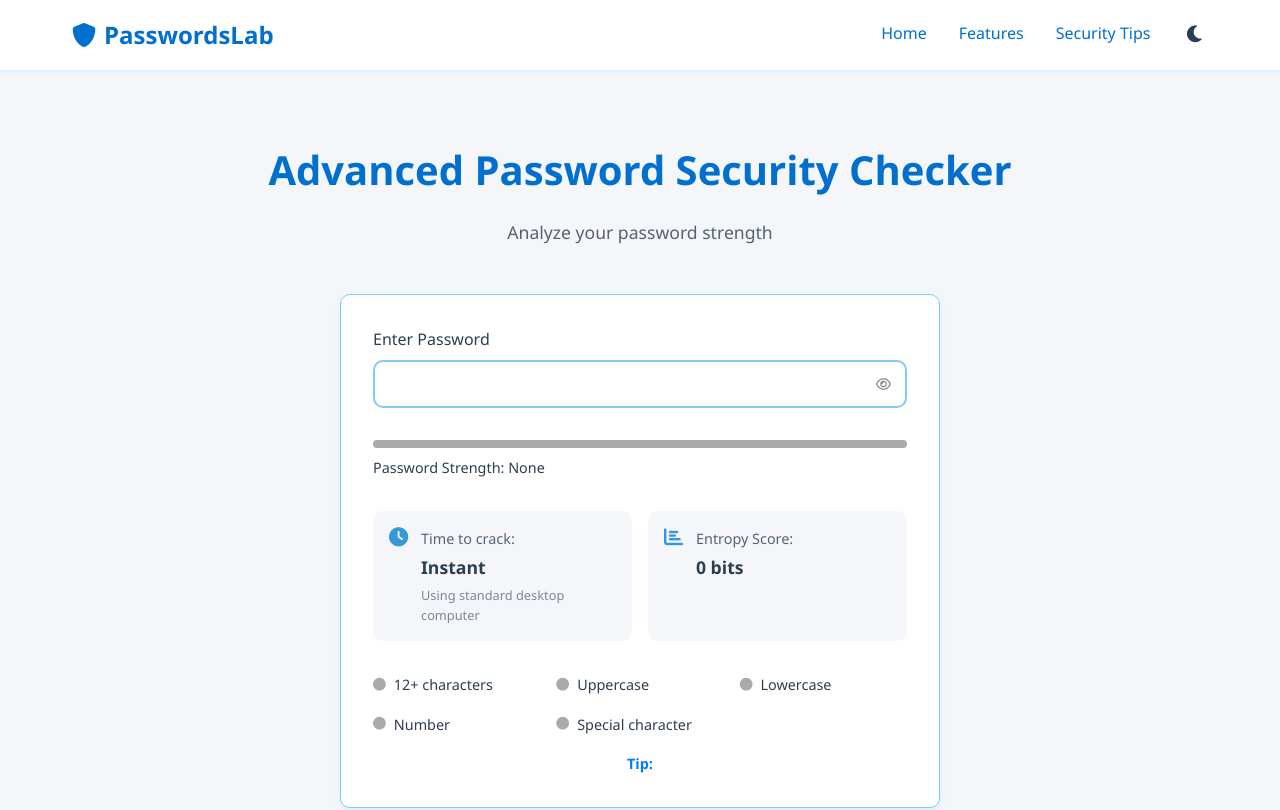
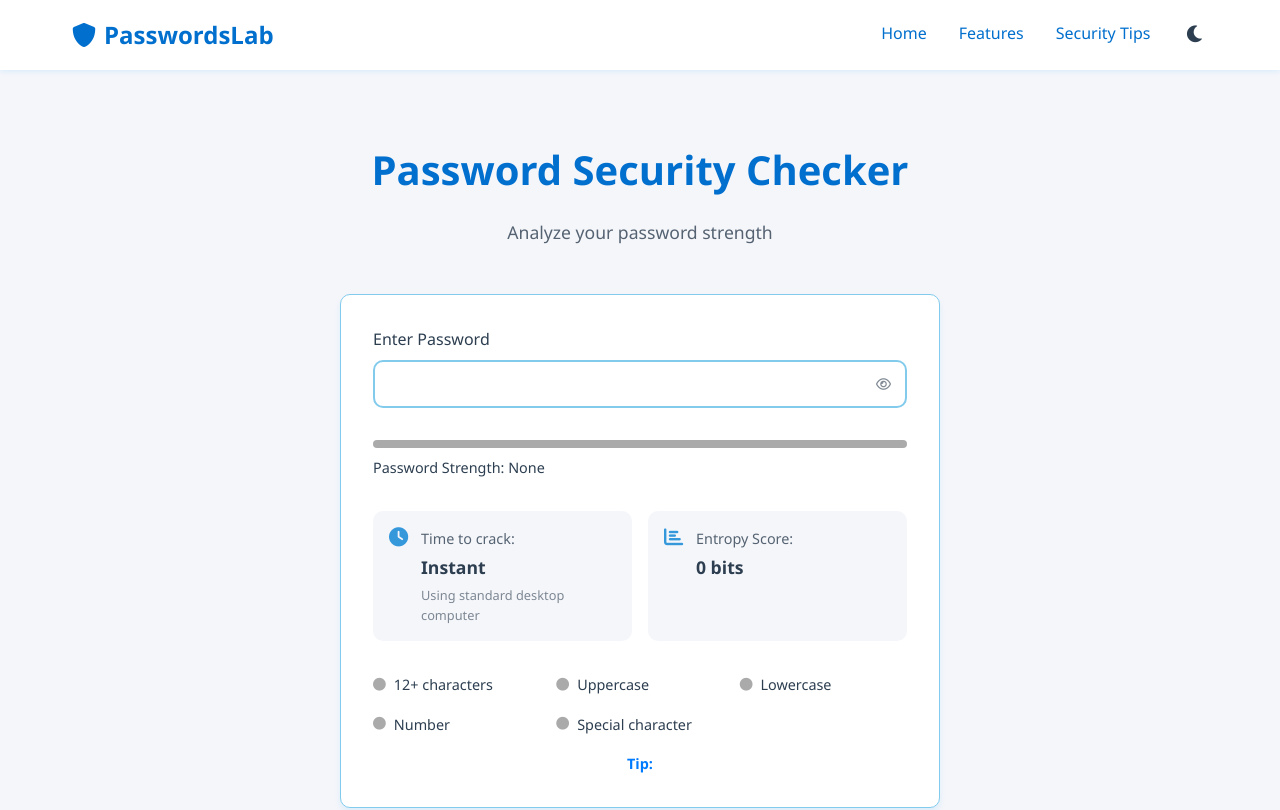
Before and after one commit to ReyhanHussain/Passwordslab, a plain HTML site: page Password_Security_Checker/index.html in a window 1280 px wide. Shown: the top 810 px of the page. Drawn offline with Linux system fonts and the light colour scheme.

Commit message:
Update index.html

```diff
--- a/Password_Security_Checker/index.html
+++ b/Password_Security_Checker/index.html
@@ -76,7 +76,7 @@
     <main>
         <section class="hero">
             <br>
-            <h1>Advanced Password Security Checker</h1>
+            <h1>Password Security Checker</h1>
             <p>Analyze your password strength</p>
         </section>
         <section class="password-checker">
```
